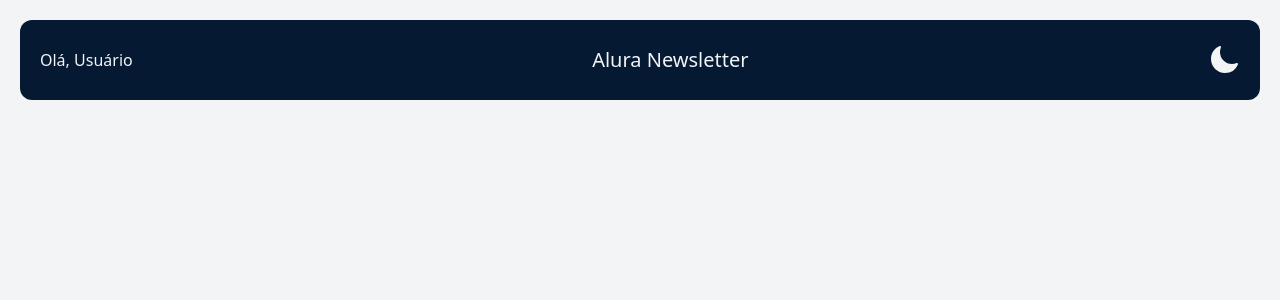
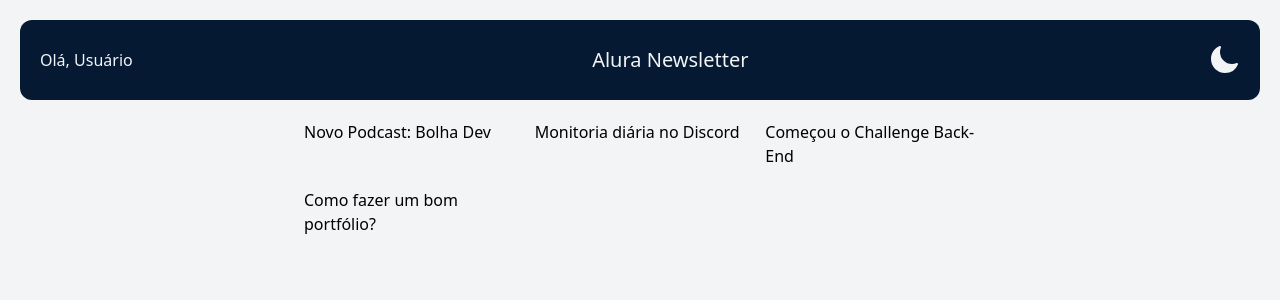
Before and after one commit to Raijoia/tailwind_with_react_vite, a React (Vite) app: page / in a window 1280 px wide. Shown: the top 300 px of the page. Built offline with nearby package versions, Linux system fonts and the light colour scheme.

Commit message:
articles json and component articleList

```diff
--- /dev/null
+++ b/articles.json
@@ -0,0 +1,40 @@
+[
+  {
+    "title": "Novo Podcast: Bolha Dev",
+    "text": [
+      "A nossa bolha ficou muito mais unida e informada essa semana, com o lançamento do podcast diário Bolha Dev!  Em todas as tardes de segunda a sexta-feira, Marcus Mendes apresenta as melhores notícias da Newsletter do Filipe Deschamps, além de trazer conteúdos e dicas interessantes do Aluraverso.",
+      "Confira o último episódio do Bolha Dev, em que o Marcus falou sobre a Anatel intensificando combate contra pirataria, reconhecimento facial por sonar, treinamento de drones no metaverso e muito mais!"
+    ],
+    "tags": ["podcast", "bolhadev"],
+    "id": 1
+  },
+  {
+    "title": "Monitoria diária no Discord",
+    "text": [
+      "Desde a semana passada, estamos experimentando uma nova rotina na comunidade do Discord, na escola de Programação! Todas as tardes, os alunos e alunas aproveitam uma Monitoria com duração de uma hora, por meio do canal de voz da comunidade. Além da solução de dúvidas sobre carreira e tecnologia, acontece muita interação entre pessoas de diferentes estágios de aprendizagem.",
+      "Na primeira semana da Monitoria, tivemos 135 participantes! Se você também quiser trocar uma ideia por lá, é só aparecer às 15h no canal Sala de Estudos 1, dentro de Back-end, no Discord."
+    ],
+    "tags": ["discord", "monitoria"],
+    "id": 2
+  },
+  {
+    "title": "Começou o Challenge Back-End",
+    "text": [
+      "Começa hoje o Challenge Back-End, voltado para alunos e alunas da Alura que querem ter um projeto completo para adicionar ao portfólio e aumentar suas chances no mercado tech.",
+      "Serão quatro semanas para desenvolver uma API Rest de uma aplicação de controle financeiro, realizar validações de regras de negócio, implementar um relatório de informações e também um controle de acesso.",
+      "Ainda dá tempo de se inscrever e participar! Vem aprender colocando a mão na massa, sempre com o suporte do time Alura e da nossa comunidade no Discord."
+    ],
+    "tags": ["back-end", "node", "java"],
+    "id": 3
+  },
+  {
+    "title": "Como fazer um bom portfólio?",
+    "text": [
+      "No último episódio do #HipstersPontoTube, Diogo Pires e Paulo Silveira conversaram sobre a importância do portfólio e quais são as dicas para criar essa ferramenta essencial para todos os níveis de profissionais. Eles também dão algumas dicas de carreira, respondendo perguntas como “quando é o momento certo de me aplicar nas vagas?”."
+    ],
+    "image": "/example.jpeg",
+    "alt": "Screenshot do Youtube com o episódio do podcast rodando",
+    "tags": ["carreira", "podcast"],
+    "id": 4
+  }
+]
--- a/src/App.jsx
+++ b/src/App.jsx
@@ -1,7 +1,11 @@
+import ArticleList from "./components/ArticleList/ArticleList";
 import Header from "./components/Header/Header";
 
 export default function App() {
   return (
-    <Header />
+    <>
+      <Header />
+      <ArticleList />
+    </>
   )
 }
--- /dev/null
+++ b/src/components/ArticleList/ArticleList.jsx
@@ -0,0 +1,9 @@
+import data from '../../../articles.json'
+
+export default function ArticleList() {
+  return (
+    <div className='mt-5 sm:mt-0 grid gap-5 m-auto max-w-2xl sm:grid-cols-2 lg:grid-cols-3'>
+      {data.map(dados => <p key={dados.id}>{dados.title}</p>)}
+    </div>
+  )
+}
```
